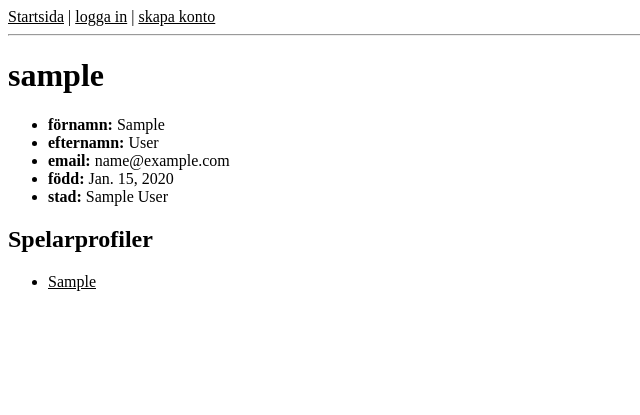
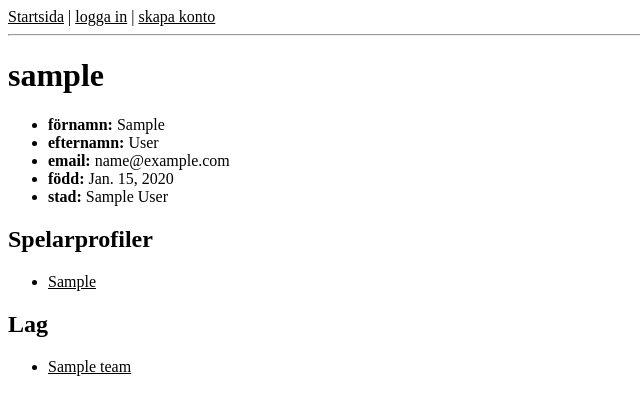
Before and after one commit to joakimekman/hittalaget-first-iteration, a Django app: a page that uses hittalaget/templates/users/detail.html in a window 1280 px wide. Shown: the top 415 px of the page, without its empty margins (0-640 px from the left). Run offline with Django 3.2, Linux system fonts and the light colour scheme; tables that the repository leaves empty hold one stand-in row (values such as "Sample post").

Commit message:
added teams to the user profile page

```diff
--- a/hittalaget/templates/users/detail.html
+++ b/hittalaget/templates/users/detail.html
@@ -23,9 +23,20 @@
       {% endfor %}
     </ul>
   {% else %}
-    <i>{{ object }} har inga profiler.</i>
+    <i>{{ object }} har inga spelarprofiler.</i>
   {% endif %}
 
+    <!-- Render teams here -->
+    <h2>Lag</h2>
+    {% if object.teams %}
+      <ul>
+      {% for team in object.teams.all %}
+        <li><a href="{% url 'team:detail' sport=team.sport team_id=team.team_id slug=team.slug %}">{{ team.name }}</a></li>
+      {% endfor %}
+      </ul>
+    {% else %}
+      <p>{{ object }} är inte moderator för något lag.</p>
+    {% endif %}
 
 
   {% if request.user == object %}
```
